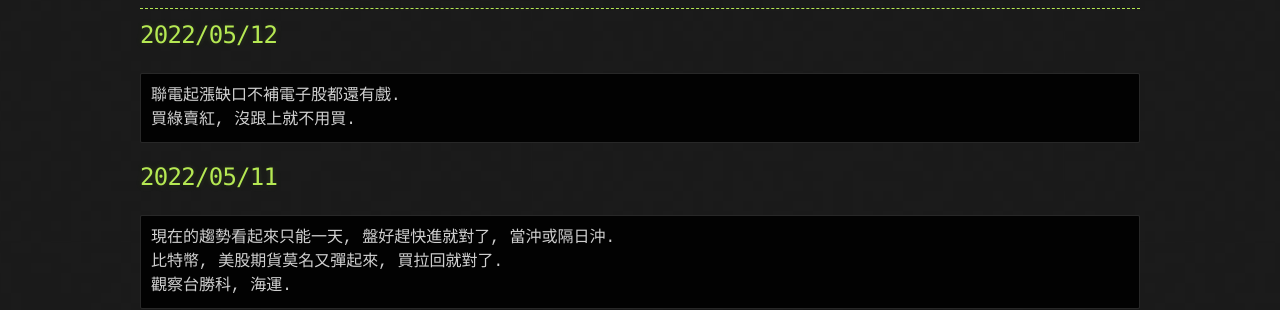
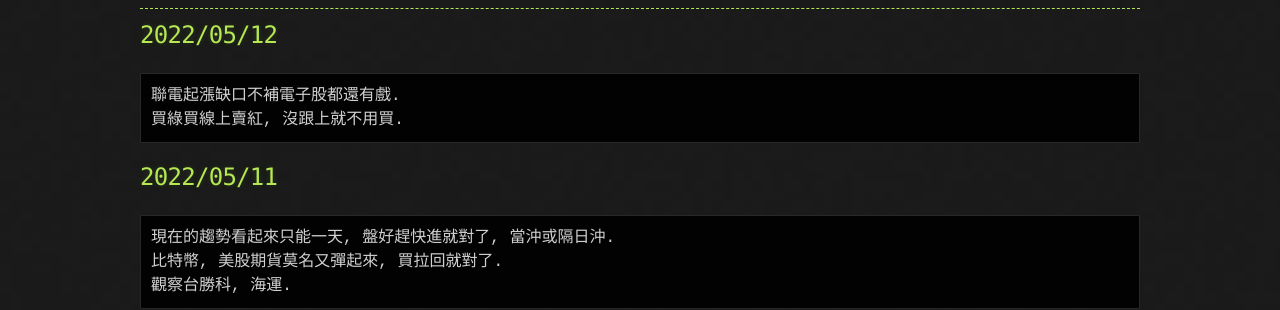
Before and after one commit to lepg5487/Stock_God, a Jekyll site: the page built from index.md, in a window 1280 px wide and 900 px high. Shown: the part 290-600 px from the top of the window. Built offline with Jekyll 4.4.1, drawn with Linux system fonts in a browser that asks for light colours; our own code applies the rules of GitHub Pages for plain Markdown files.

Commit message:
Update index.md

````diff
--- a/index.md
+++ b/index.md
@@ -9,7 +9,7 @@ layout: testlayouts
 ## 2022/05/12
 ```
 聯電起漲缺口不補電子股都還有戲.
-買綠賣紅, 沒跟上就不用買.
+買綠買線上賣紅, 沒跟上就不用買.
 ```
 
 ## 2022/05/11
````
